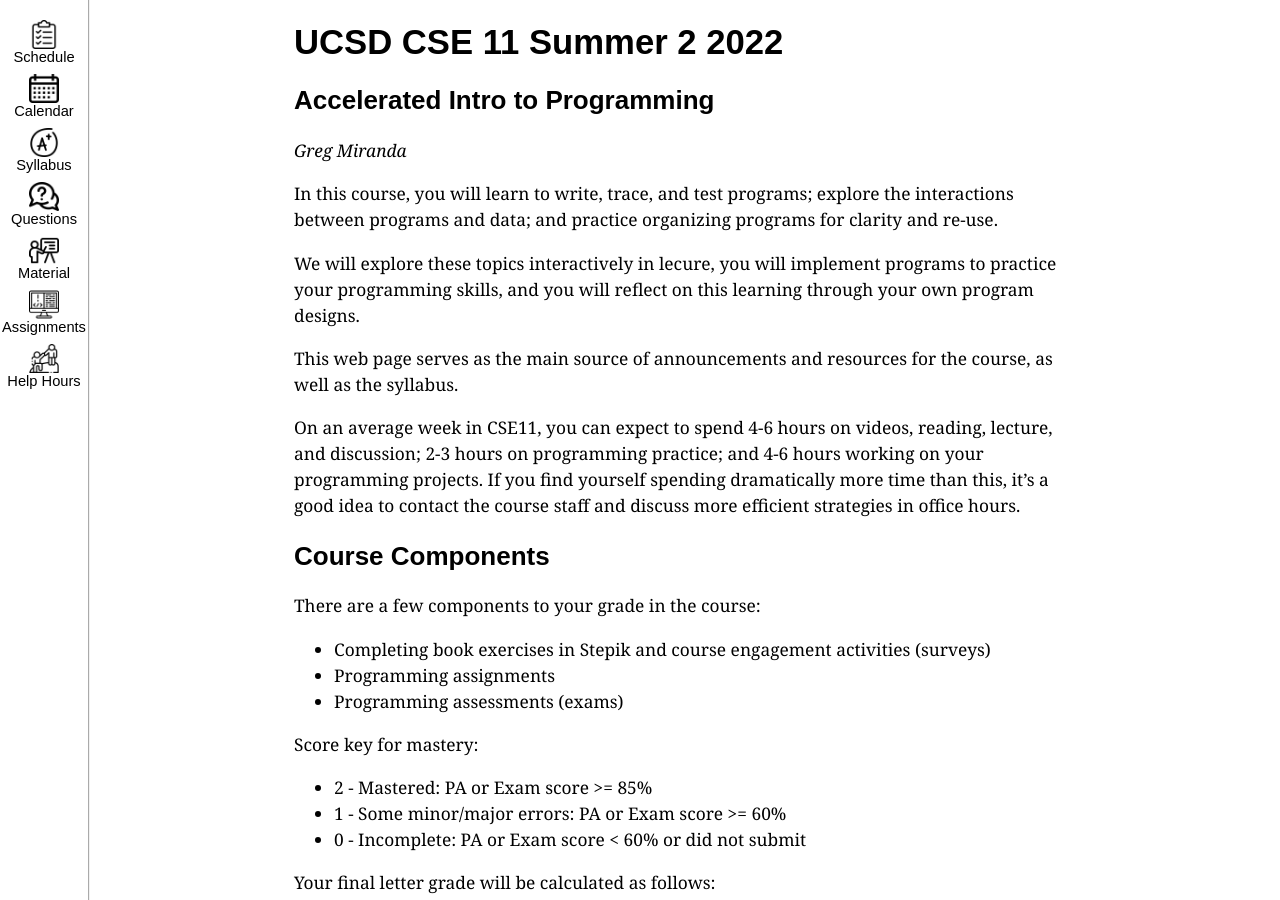
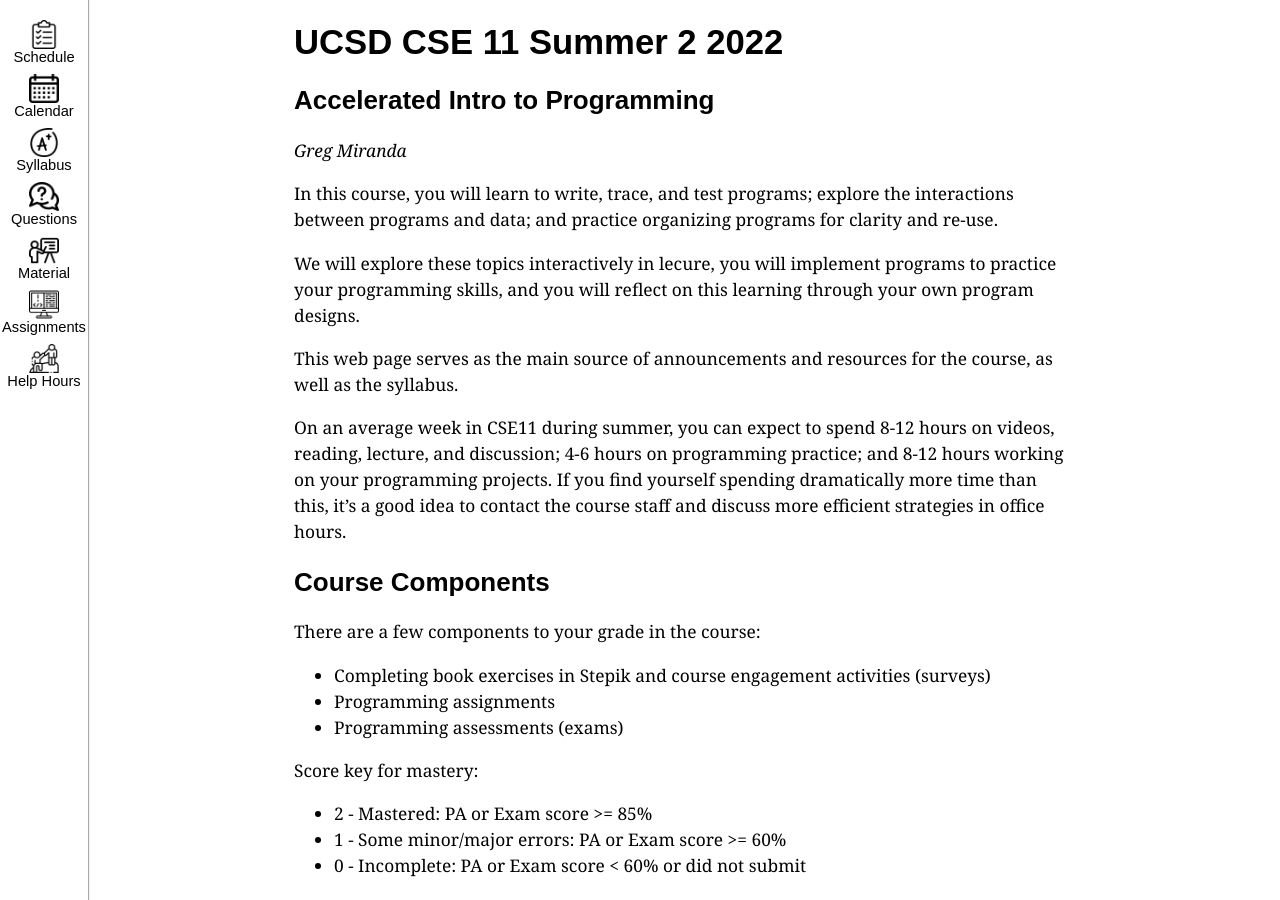
Before and after one commit to ucsd-cse11-su222/ucsd-cse11-su222.github.io, a Jekyll site: the page built from syllabus.md, in a window 1280 px wide and 900 px high. Built offline with Jekyll 4.4.1, drawn with Linux system fonts in a browser that asks for light colours.

Commit message:
Update syllabus.md

```diff
--- a/syllabus.md
+++ b/syllabus.md
@@ -20,8 +20,8 @@ learning through your own program designs.
 This web page serves as the main source of announcements and resources for the
 course, as well as the syllabus.
 
-On an average week in CSE11, you can expect to spend 4-6 hours on videos,
-reading, lecture, and discussion; 2-3 hours on programming practice; and 4-6
+On an average week in CSE11 during summer, you can expect to spend 8-12 hours on videos,
+reading, lecture, and discussion; 4-6 hours on programming practice; and 8-12
 hours working on your programming projects. If you find yourself spending
 dramatically more time than this, it's a good idea to contact the course staff
 and discuss more efficient strategies in office hours.
```
